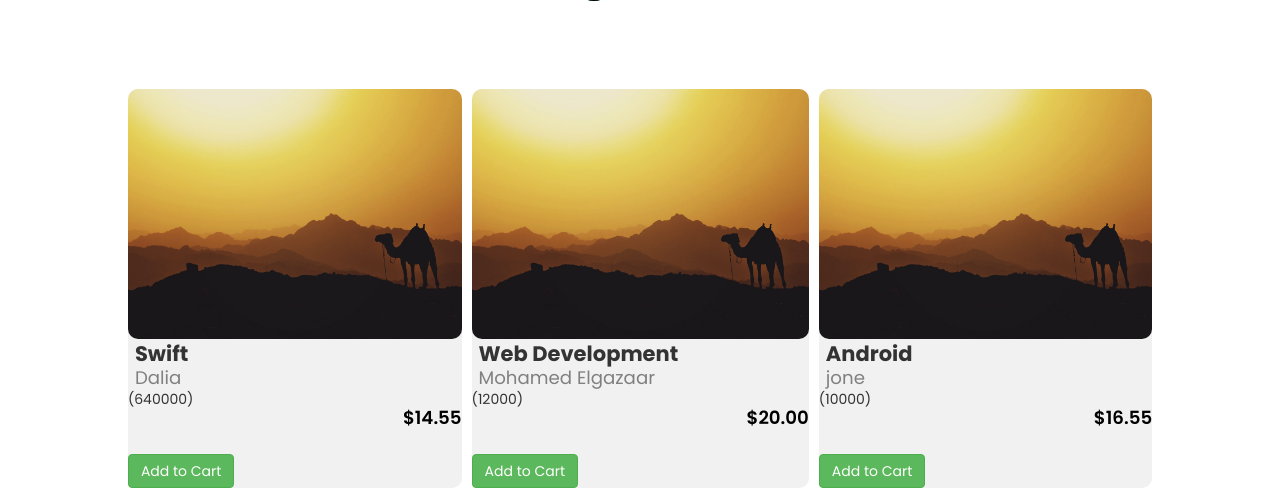
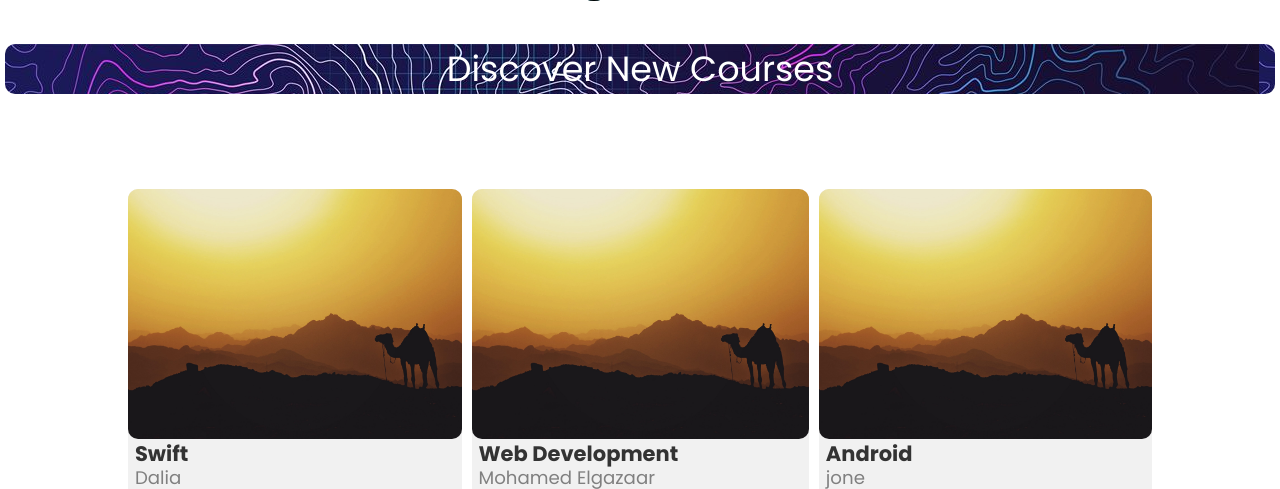
Before and after one commit to Mohamed26Salah/GroupSY, a PHP site: page /webProject/courses.php in a window 1280 px wide. Shown: the part 59-548 px from the top of the page. Run offline with PHP 8.4, Linux system fonts and the light colour scheme; data comes from the database, SQL or seed files in the repository.

Commit message:
before css

```diff
--- a/webProject/LR2.php
+++ b/webProject/LR2.php
@@ -65,7 +65,7 @@
  </div>
   <?php
 ///////////////////////////////////////////////////////////////////////
-
+ if(!empty($_FILES['fileToUpload']['name'])){
     $target_dir = "uploads/";
     $target_file = $target_dir.basename($_FILES['fileToUpload']['name']);
 
@@ -88,7 +88,7 @@
     move_uploaded_file($tmp_name, "$target_dir/$name");
 
 
-
+}
 
 
   /////////////////////////////////////////////////////////////////////////
@@ -196,7 +196,7 @@
             $_SESSION["image"]=$row[6];
 
               ?>
-            <script>window.location.replace("http://localhost/GroupSY/webProject/Profile.php?userid=<?php echo $row['userid'] ?>");</script>
+            <script>window.location.replace("http://localhost/GroupSY/webProject/index.php");</script>
              <?php
             exit();
             }
--- a/webProject/courseStyle.css
+++ b/webProject/courseStyle.css
@@ -11,7 +11,23 @@
  	background-size: cover;
  	position: relative;
  }
-
+ .fasl{
+  margin-left: 5px;
+   margin-right: 5px;
+   margin-top: 50px;
+  /* flex-basis: 21%;*/
+   /*background-image: linear-gradient(rgba(4,9,30,0.7),rgba(4,9,30,0.7)),url(texture/jpg);*/
+   border-radius: 10px;
+   /*margin-bottom: 5%;*/
+  /* padding: 20px 10px;*/
+   box-sizing: border-box;
+   height: 50px;
+   width: auto;
+   text-align: center;
+   color: white;
+   font-size:2.5em;
+   /*background-size: 150% 0%;*/
+ }
  .course{
    width: 90%;
    margin: auto;
--- a/webProject/courses.php
+++ b/webProject/courses.php
@@ -78,11 +78,57 @@
  -->
   </form>
 </nav>
-<?php
+
+<section class="course">
+
+    <div class="row">
+    <?php
+     $servername = "localhost";
+        $username ="root";
+        $password = "";
+        $DB = "webdatabase";
+        $conn = mysqli_connect($servername,$username,$password,$DB);
+            $sql= "SELECT courseId FROM userCourse WHERE userid = '".$_SESSION['userid'].
+            "'";
+            $result=mysqli_query($conn,$sql);
+            while($row=mysqli_fetch_array($result)){
+            $sql2= "SELECT * FROM course Where courseId = '".$row['courseId']."'";
+            $result2=mysqli_query($conn,$sql2);
+
+
+            if($row2=mysqli_fetch_array($result2)){
+                ?>
+
+                 <div class="Course-col">
+                  <img src="<?php echo $row2['image']; ?>" height="250px" width="400px"></a>
+                  <?php //echo $row['courseId'] ?>
+                  <span class="coursename"><?php echo $row2['courseName']; ?></span><br>
+                  <span class="instName"> <?php echo $row2['instructorName']; ?></span><br>
+
+
+                  <?php echo "(".$row2['enrolledSid'].")"; ?><br>
+
+                  <!-- <?php echo $row['description'];?><br> -->
+
+                 <span class="price"><?php echo "$".$row2['coursePrice']; ?></span><br>
+
+                  <br>
+              </div>
+
+              <?php
+
+
+
+            }
+        }
+
+
 }
      ?>
+ </div>
+</section>
 
-
+<div class="fasl" style="background-image: url('texture.jpg');">Discover New Courses</div>
 <?php
 
 //index.php
@@ -400,6 +446,6 @@
 
 
 
-
+</div>
 </body>
 </html>
```
Also changed, not shown: webProject/texture.jpg (added), webProject/texture2.jpg (added), webProject/uploads/salah.jpg (added).
